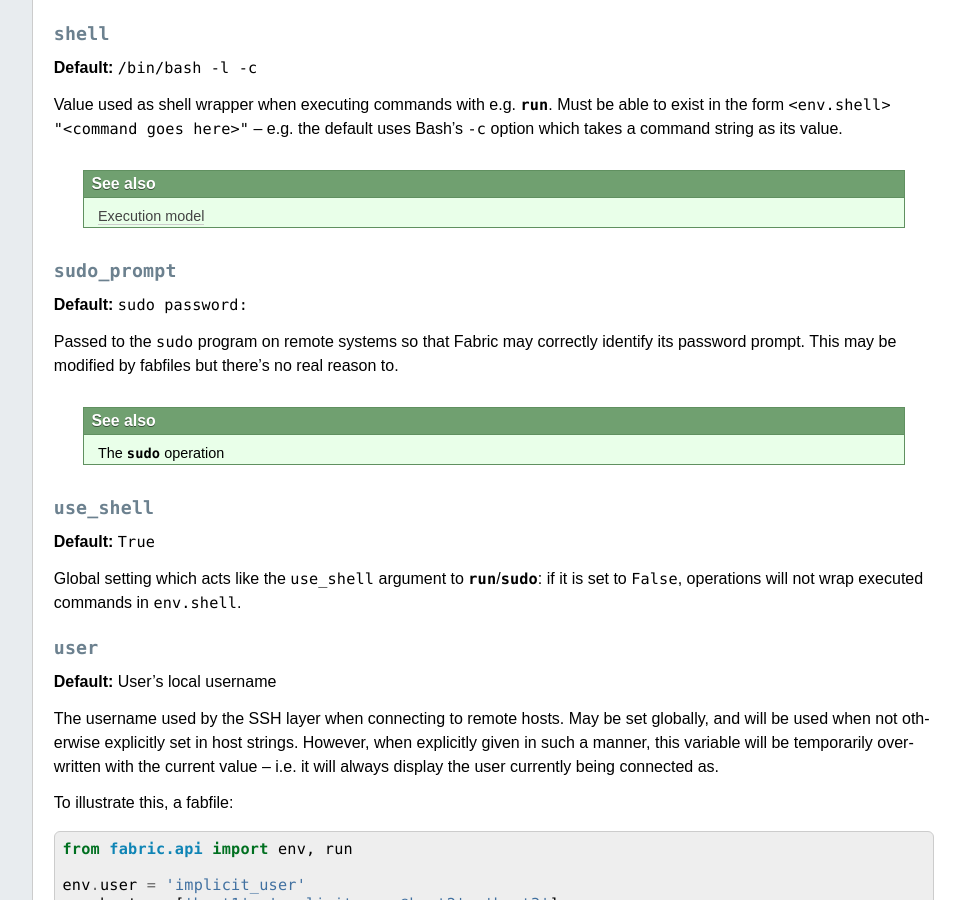
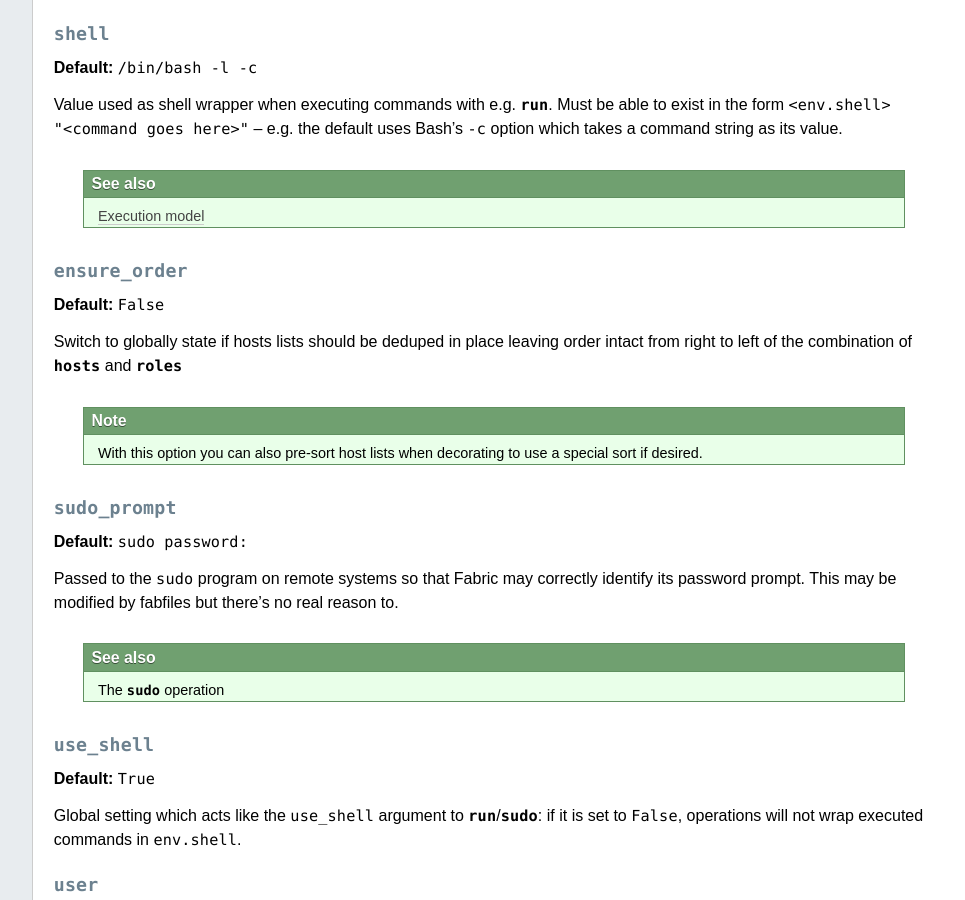
Before and after one commit to fabric/fabric, a Sphinx documentation site: the page built from docs/usage/env.rst, in a window 1280 px wide and 900 px high, scrolled down 6569 px. Shown: the whole window, without its empty margins (224-1189 px from the left). Built offline with Sphinx 7.4.7, drawn with Linux system fonts in a browser that asks for light colours; the version number could not be read and is left out.

Commit message:
Added in some docs for the env.ensure_order

```diff
--- a/docs/usage/env.rst
+++ b/docs/usage/env.rst
@@ -396,6 +396,22 @@ takes a command string as its value.
 
 .. seealso:: :doc:`execution`
 
+.. _ensure_order:
+
+``ensure_order``
+----------------
+
+**Default:** ``False``
+
+Switch to globally state if hosts lists should be deduped in place leaving
+order intact from right to left of the combination of `~fabric.state.env.hosts`
+and `~fabric.state.env.roles`
+
+.. note::
+
+    With this option you can also pre-sort host lists when decorating to use a
+    special sort if desired.
+
 ``sudo_prompt``
 ---------------
 
```
